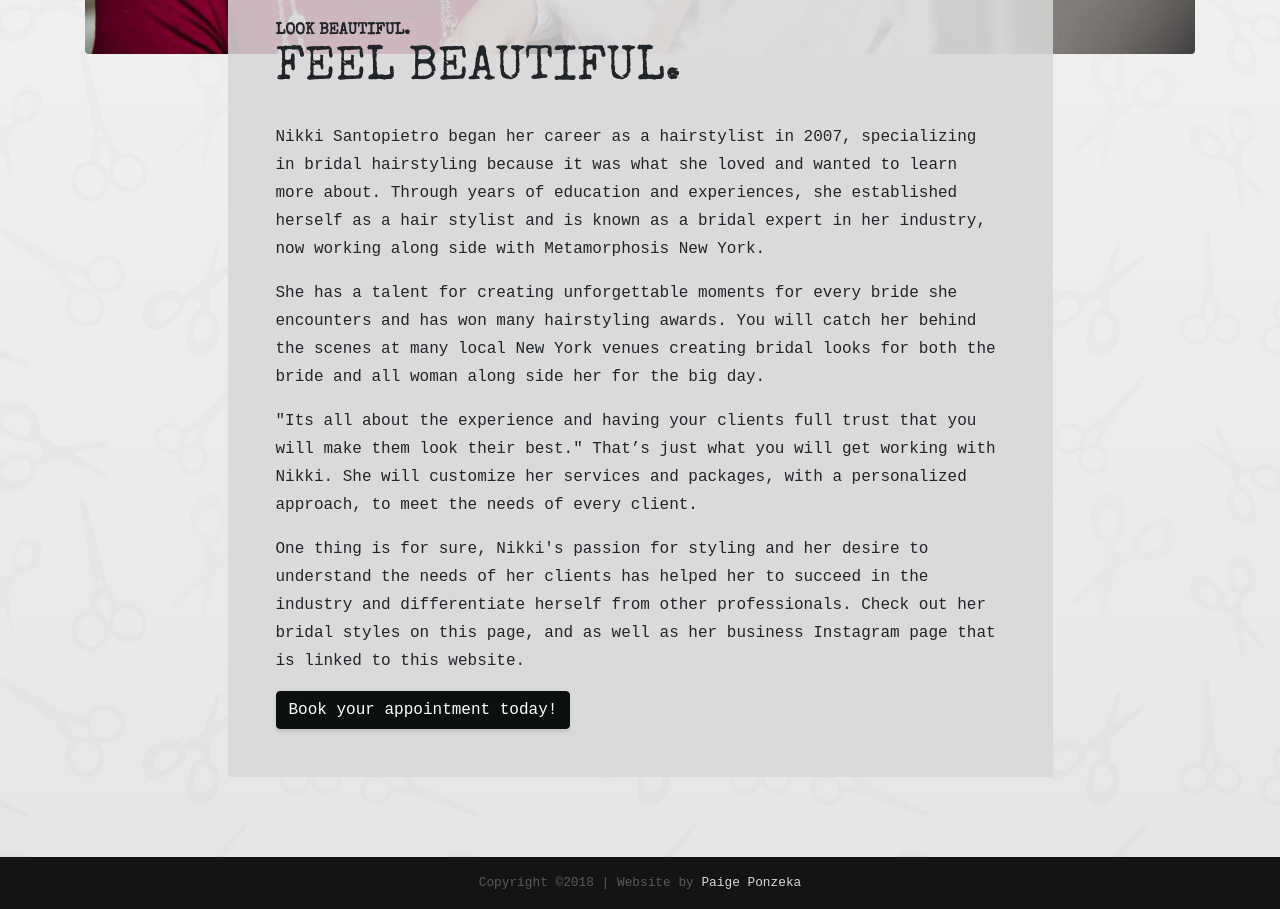
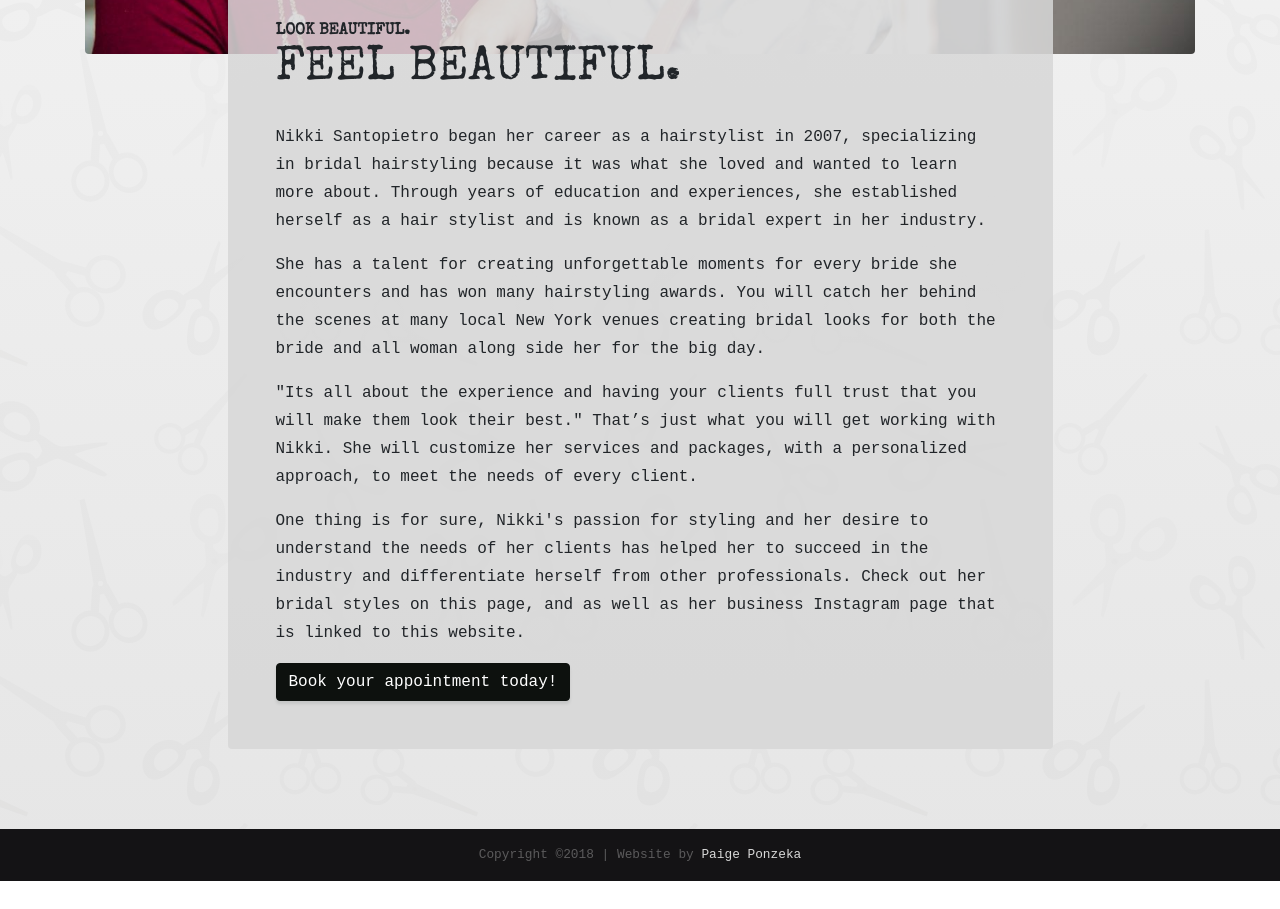
Before and after one commit to PaigePonzeka/NikkiHairstyles, a website: page about.html in a window 1280 px wide. Shown: the part 1260-2169 px from the top of the page. After the commit the page ends 2141 px from the top, so only its background shows below. Drawn offline with nearby package versions, Linux system fonts and the light colour scheme.

Commit message:
Client Requested Changes - 1/23/2020
Removed Reference to Metamorphsis

```diff
--- a/about.html
+++ b/about.html
@@ -75,7 +75,7 @@
                   <span class="section-heading-lower"> Feel Beautiful.</span>
                 </h2>
                  <p>
-Nikki Santopietro began her career as a hairstylist in 2007, specializing in bridal hairstyling because it was what she loved and wanted to learn more about. Through years of education and experiences, she established herself as a  hair stylist and is known as a bridal expert in her industry, now working along side with Metamorphosis New York.</p>
+Nikki Santopietro began her career as a hairstylist in 2007, specializing in bridal hairstyling because it was what she loved and wanted to learn more about. Through years of education and experiences, she established herself as a hair stylist and is known as a bridal expert in her industry.</p>
 <p>
 She has a talent for creating unforgettable moments for every bride she encounters and has won many hairstyling awards. You will catch her behind the scenes at many local New York venues creating bridal looks for both the bride and all woman along side her for the big day.</p>
 <p>
```
